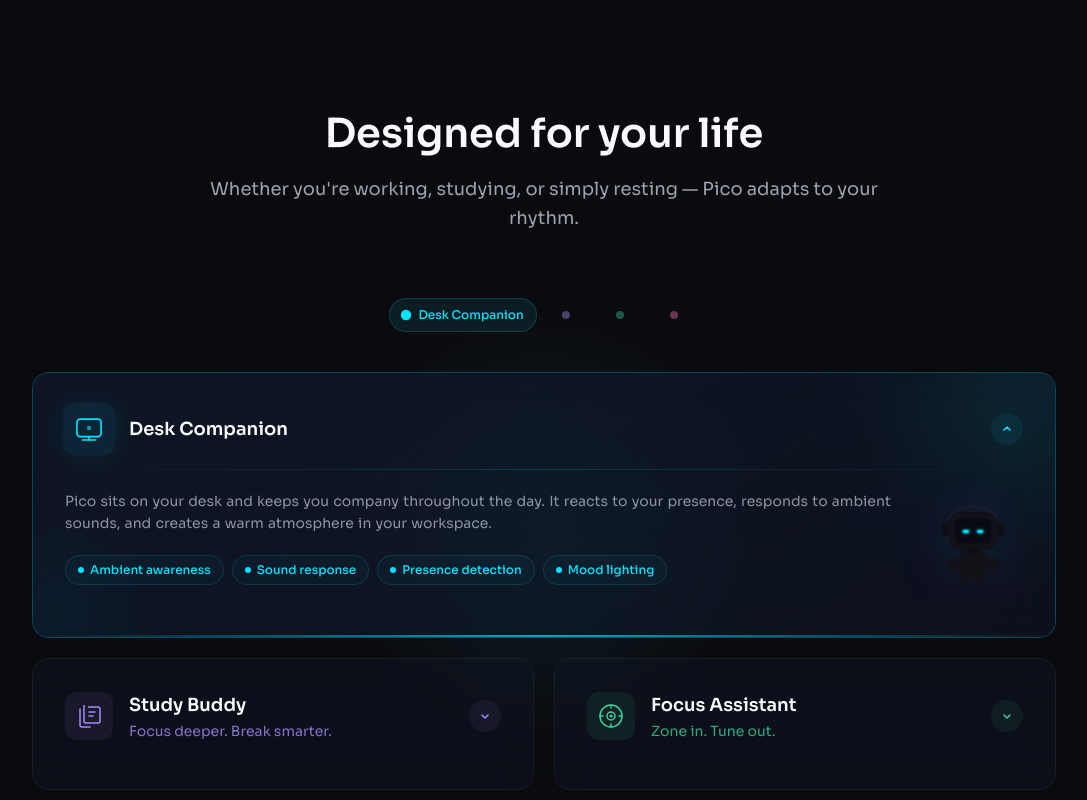
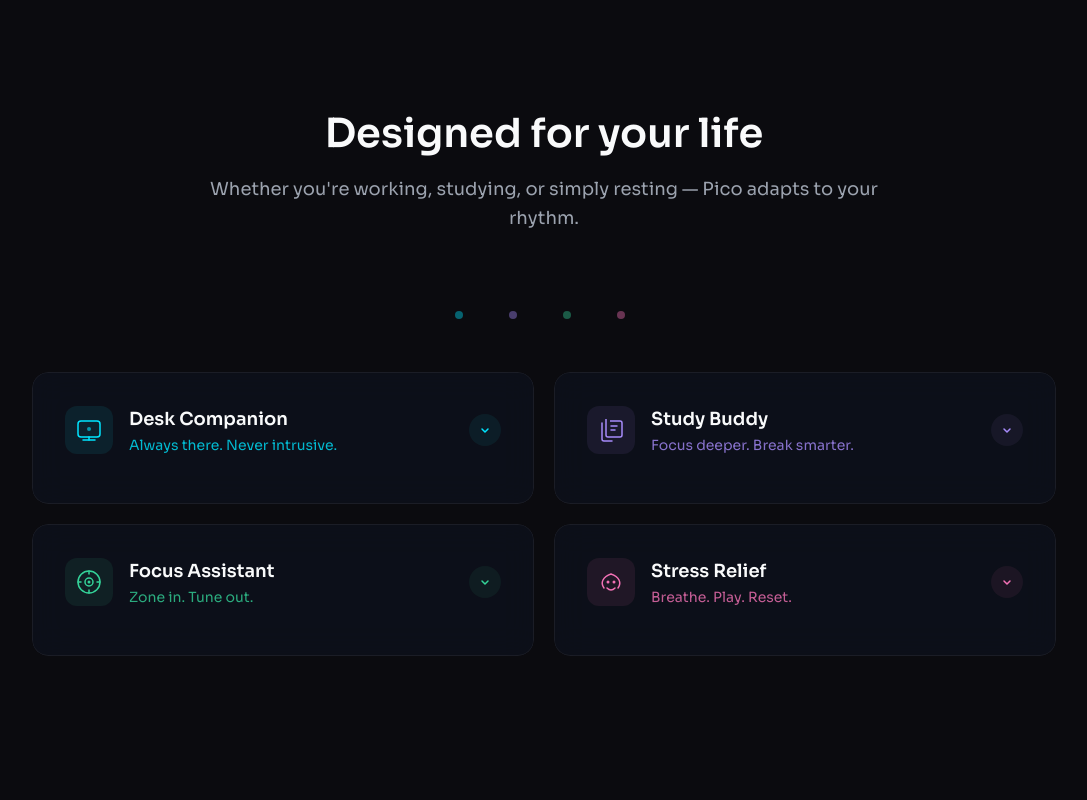
Before and after one commit to AP24110010337/Pico-A-Tiny-Robot-That-Feels-Alive, a Next.js app: page / in a window 1280 px wide. Shown: the part 7740-8540 px from the top of the page, without its empty margins (96-1183 px from the left). Built offline with nearby package versions, Linux system fonts and the light colour scheme.

Commit message:
Update UseCasesSection.tsx

```diff
--- a/src/components/sections/UseCasesSection.tsx
+++ b/src/components/sections/UseCasesSection.tsx
@@ -100,8 +100,8 @@
 }: {
   useCase: UseCase;
   index: number;
-  activeIndex: number;
-  onSelect: (i: number) => void;
+  activeIndex: number | null;
+  onSelect: (i: number | null) => void;
 }) {
   const isActive = activeIndex === index;
 
@@ -110,7 +110,7 @@
       className={`relative w-full text-left rounded-2xl overflow-hidden cursor-pointer transition-all duration-500 ${
         isActive ? "col-span-1 md:col-span-2" : "col-span-1"
       }`}
-      onClick={() => onSelect(index)}
+      onClick={() => onSelect(isActive ? null : index)}
       layout
       initial={{ opacity: 0, y: 30 }}
       whileInView={{ opacity: 1, y: 0 }}
@@ -328,7 +328,7 @@
 }
 
 export default function UseCasesSection() {
-  const [activeIndex, setActiveIndex] = useState(0);
+  const [activeIndex, setActiveIndex] = useState<number | null>(null);
   const sectionRef = useRef(null);
   const isInView = useInView(sectionRef, { once: true, margin: "-100px" });
 
@@ -339,10 +339,10 @@
         <motion.div
           className="absolute top-1/2 left-1/2 -translate-x-1/2 -translate-y-1/2 w-[500px] h-[500px] rounded-full"
           style={{
-            background: `radial-gradient(circle, ${useCases[activeIndex].bgGlow} 0%, transparent 60%)`,
+            background: `radial-gradient(circle, ${activeIndex !== null ? useCases[activeIndex].bgGlow : 'transparent'} 0%, transparent 60%)`,
           }}
           animate={{
-            background: `radial-gradient(circle, ${useCases[activeIndex].bgGlow} 0%, transparent 60%)`,
+            background: `radial-gradient(circle, ${activeIndex !== null ? useCases[activeIndex].bgGlow : 'transparent'} 0%, transparent 60%)`,
           }}
           transition={{ duration: 0.8 }}
         />
@@ -364,7 +364,7 @@
           {useCases.map((uc, i) => (
             <button
               key={i}
-              onClick={() => setActiveIndex(i)}
+              onClick={() => setActiveIndex(activeIndex === i ? null : i)}
               className="group flex items-center gap-2 px-3 py-2 rounded-full transition-all duration-300 cursor-pointer"
               style={{
                 background: activeIndex === i ? `${uc.color}15` : "transparent",
```
